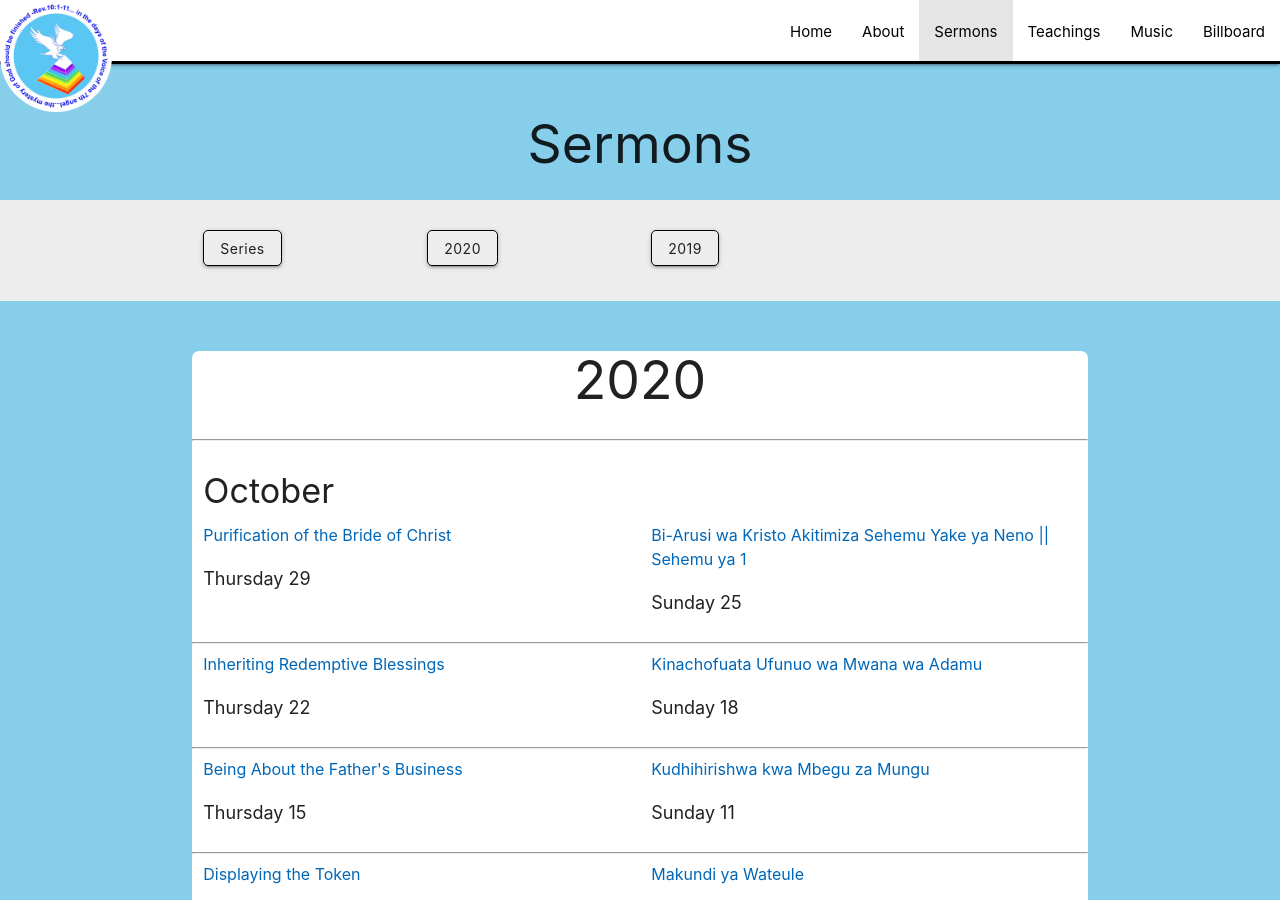
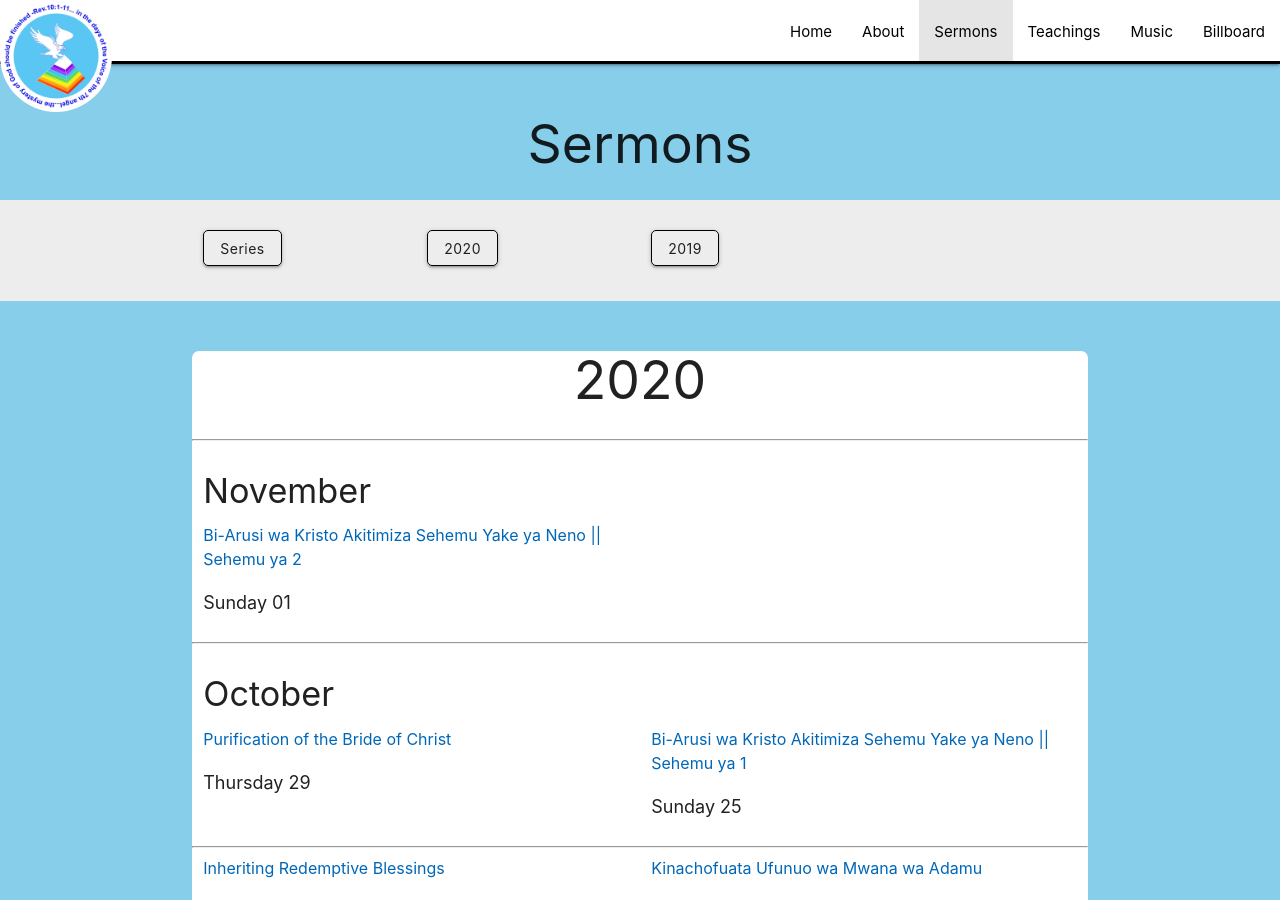
Before and after one commit to njorogetimk/cmt-redisigned, a Jekyll site: the page built from sermons/index.html, in a window 1280 px wide and 900 px high. Built offline with Jekyll 4.4.1, drawn with Linux system fonts in a browser that asks for light colours.

Commit message:
Update to pre-sermon of Nov 1

```diff
--- a/index.html
+++ b/index.html
@@ -67,12 +67,12 @@
       <div class="col s12 m6">
         <h6 class="center">
           <a
-            href="sermons/2020/thursday/20-10-29_Purification_of_the_Bride_of_Christ.html"
+            href="sermons/2020/sunday/20-11-01_Bi-Arusi_wa_Kristo_Akitimiza_Sehemu_Yake_ya_Neno_2.html"
             class="dark-link"
-            >Purification of the Bride of Christ</a
+            >Bi-Arusi wa Kristo Akitimiza Sehemu Yake ya Neno || Sehemu ya 2</a
           >
         </h6>
-        <p class="center">{{"October 29 20" | date: "%a, %B %d"}}</p>
+        <p class="center">{{"November 01 20" | date: "%a, %B %d"}}</p>
       </div>
 
       <div class="col s12 m6">
--- /dev/null
+++ b/sermons/2020/sunday/20-11-01_Bi-Arusi_wa_Kristo_Akitimiza_Sehemu_Yake_ya_Neno_2.html
@@ -0,0 +1,16 @@
+---
+title: Bi-Arusi wa Kristo Akitimiza Sehemu Yake ya Neno || Sehemu ya 2 | 2020
+heading: Bi-Arusi wa Kristo Akitimiza Sehemu Yake ya Neno || Sehemu ya 2
+date: November 01 20
+---
+
+<iframe
+  width="100%"
+  height="315"
+  src="https://www.youtube.com/embed/OwMF893EzVw"
+  frameborder="0"
+  allow="accelerometer; autoplay; clipboard-write; encrypted-media; gyroscope; picture-in-picture"
+  allowfullscreen
+></iframe>
+
+<h5>Audio</h5>
```
